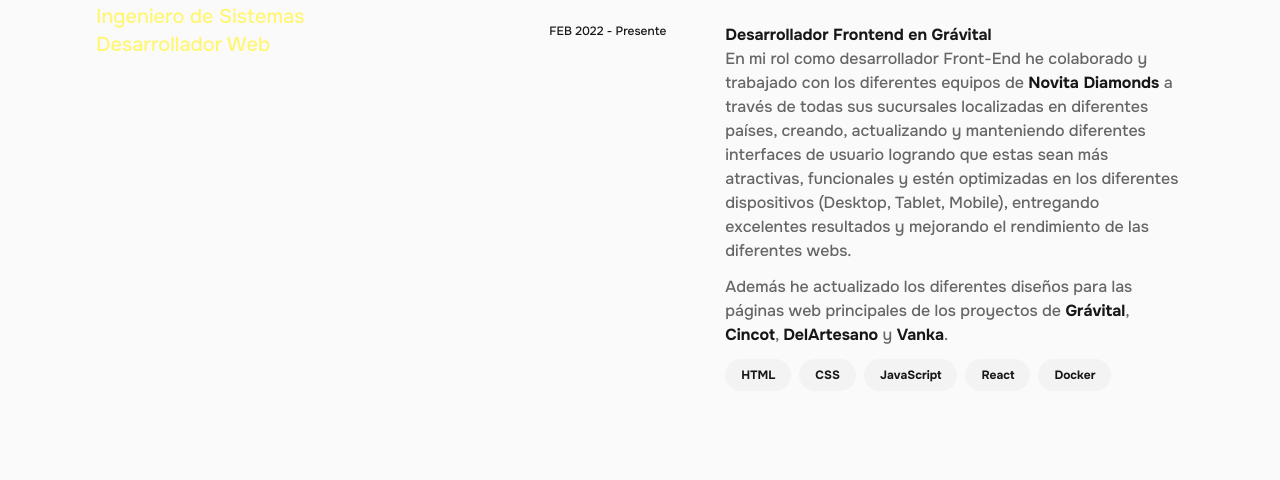
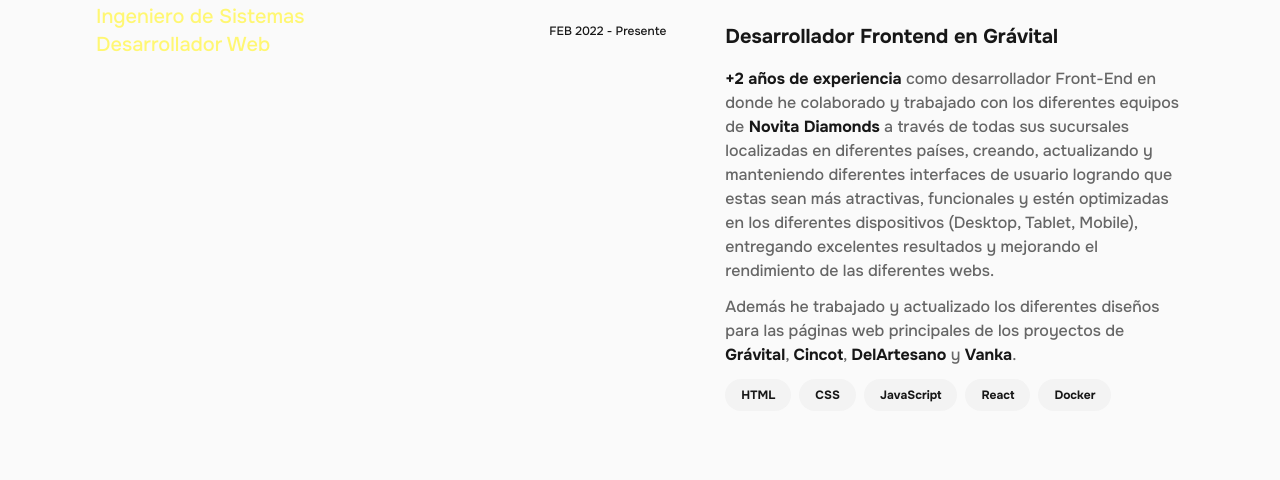
Before and after one commit to JoseSissa/Portfolio, an Astro site: page / in a window 1280 px wide. Shown: the part 153-633 px from the top of the page. Built offline with nearby package versions, Linux system fonts and the light colour scheme; Astro itself is replaced by a stand-in of ours.

Commit message:
Adjusting texts

```diff
--- a/src/components/Experience.astro
+++ b/src/components/Experience.astro
@@ -17,7 +17,7 @@
                                     {job.date}
                                 </header>
                                 <div>
-                                    <h3 class="font-bold">
+                                    <h3 class="mb-4 font-bold text-xl">
                                         {job.position} en {job.company}
                                     </h3>
                                     {job.summary.map((text) => {
--- a/src/constants/experience.js
+++ b/src/constants/experience.js
@@ -5,8 +5,8 @@
     web: 'https://gravital.co/',
     position: 'Desarrollador Frontend',
     summary: [
-      'En mi rol como desarrollador Front-End he colaborado y trabajado con los diferentes equipos de <a class="font-bold text-colorPrimary underline-transition" href="https://novitadiamonds.com/" target="_blank" rel="nofollow noreferrer" title="Web de Novita Diamonds">Novita Diamonds</a> a través de todas sus sucursales localizadas en diferentes países, creando, actualizando y manteniendo diferentes interfaces de usuario logrando que estas sean más atractivas, funcionales y estén optimizadas en los diferentes dispositivos (Desktop, Tablet, Mobile), entregando excelentes resultados y mejorando el rendimiento de las diferentes webs.',
-      'Además he actualizado los diferentes diseños para las páginas web principales de los proyectos de <a class="font-bold text-colorPrimary underline-transition" href="https://gravital.co/" target="_blank" rel="nofollow noreferrer" title="Web de Grávital">Grávital</a>, <a class="font-bold text-colorPrimary underline-transition" href="https://www.cincot.com/" target="_blank" rel="nofollow noreferrer" title="Web de Cincot">Cincot</a>, <a class="font-bold text-colorPrimary underline-transition" href="https://delartesano.co/" target="_blank" rel="nofollow noreferrer" title="Web delArtesano">DelArtesano</a> y <a class="font-bold text-colorPrimary underline-transition" href="https://vanka.com.co/" target="_blank" rel="nofollow noreferrer" title="Web de Vanka">Vanka</a>.'
+      '<span class="font-bold text-colorPrimary">+2 años de experiencia</span> como desarrollador Front-End en donde he colaborado y trabajado con los diferentes equipos de <a class="font-bold text-colorPrimary underline-transition" href="https://novitadiamonds.com/" target="_blank" rel="nofollow noreferrer" title="Web de Novita Diamonds">Novita Diamonds</a> a través de todas sus sucursales localizadas en diferentes países, creando, actualizando y manteniendo diferentes interfaces de usuario logrando que estas sean más atractivas, funcionales y estén optimizadas en los diferentes dispositivos (Desktop, Tablet, Mobile), entregando excelentes resultados y mejorando el rendimiento de las diferentes webs.',
+      'Además he trabajado y actualizado los diferentes diseños para las páginas web principales de los proyectos de <a class="font-bold text-colorPrimary underline-transition" href="https://gravital.co/" target="_blank" rel="nofollow noreferrer" title="Web de Grávital">Grávital</a>, <a class="font-bold text-colorPrimary underline-transition" href="https://www.cincot.com/" target="_blank" rel="nofollow noreferrer" title="Web de Cincot">Cincot</a>, <a class="font-bold text-colorPrimary underline-transition" href="https://delartesano.co/" target="_blank" rel="nofollow noreferrer" title="Web delArtesano">DelArtesano</a> y <a class="font-bold text-colorPrimary underline-transition" href="https://vanka.com.co/" target="_blank" rel="nofollow noreferrer" title="Web de Vanka">Vanka</a>.'
     ],
     technologies: ['HTML', 'CSS', 'JavaScript', 'React', 'Docker']
   }
```
